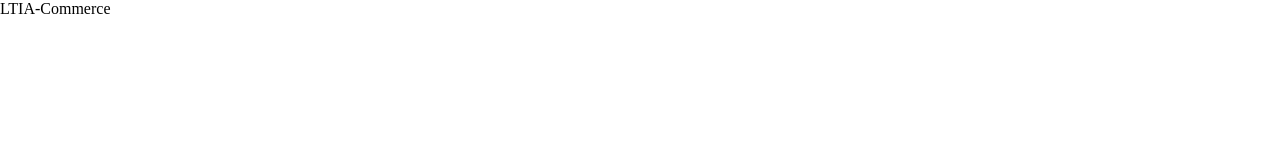
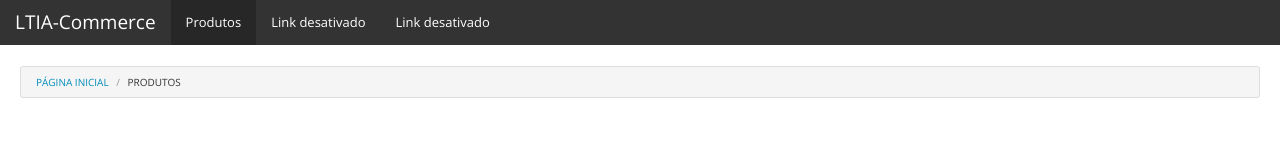
Before and after one commit to vinifig/Front-Minicurso, a plain HTML site: page index.html in a window 1280 px wide. Drawn offline with nearby package versions, Linux system fonts and the light colour scheme.

Commit message:
Barras de navegação

```diff
--- a/index.html
+++ b/index.html
@@ -2,11 +2,38 @@
 <html>
   <head>
     <meta charset="utf-8">
+    <script src="scripts/jquery.js" type="text/javascript" charset="utf-8"></script>
+    <link rel="stylesheet" href="styles/bootstrap.min.css" type="text/css" charset="utf-8">
     <script src="scripts/main.js" type="text/javascript" charset="utf-8"></script>
     <link rel="stylesheet" href="styles/style.css" type="text/css" charset="utf-8">
     <title>LTIA-Commerce</title>
   </head>
   <body>
-    LTIA-Commerce
+    <nav class="navbar navbar-default"> <!-- Container da barra de navegação -->
+      <div class="container-fluid"> <!-- Container com 100% de largura -->
+        <div class="navbar-header"> <!-- Container da logo ou titulo do site -->
+          <button type="button" class="navbar-toggle collapsed" data-toggle="collapse" data-target="#main-navbar">
+            <span class="sr-only">Toggle navigation</span>
+            <span class="icon-bar"></span>
+            <span class="icon-bar"></span>
+            <span class="icon-bar"></span>
+          </button>
+          <a class="navbar-brand" href="index.html">LTIA-Commerce</a> <!-- Link para a página inicial -->
+        </div>
+        <div class="collapse navbar-collapse" id="main-navbar"><!-- Container da lista de links -->
+          <ul class="nav navbar-nav"> <!-- Lista de links da barra de navegação -->
+            <li class="active"><a href="#">Produtos</a></li>
+            <li><a href="#">Link desativado</a></li>
+            <li><a href="#">Link desativado</a></li>
+          </ul>
+        </div>
+      </div>
+    </nav>
+    <nav class="navbar-breadcrumb"> <!-- Container da breadcrumb -->
+      <ul class="breadcrumb"> <!-- implementação da breadcrumb do Bootstrap -->
+        <li><a href="#">Página Inicial</a></li> <!-- links -->
+        <li class="active">Produtos</li> <!-- Página atual -->
+      </ul>
+    </nav>
   </body>
 </html>
--- a/styles/style.css
+++ b/styles/style.css
@@ -5,3 +5,7 @@
   padding: 0;
   text-decoration: none;
 }
+
+.navbar-breadcrumb{ /* Seletor do container da breadcrumb */
+  padding: 0 20px; /* Atributo de margem interna na vertical e horizontal */
+}
```
